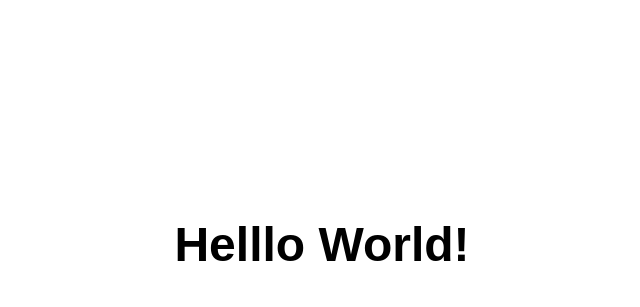
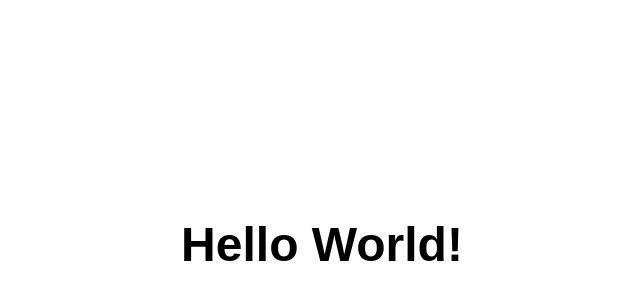
Before and after one commit to Pikasha08/Pikasha08.github.io, a plain HTML site: page index.html in a window 1280 px wide. Shown: the part 156-463 px from the top of the page, without its empty margins (318-958 px from the left). Drawn offline with Linux system fonts and the light colour scheme.

Commit message:
Update index.html

```diff
--- a/index.html
+++ b/index.html
@@ -17,7 +17,7 @@
 </head>
 <body class="fullscreen">
   <div class="container">
-    <h1 class="title">Helllo World!</h1>
+    <h1 class="title">Hello World!</h1>
   </div>
   <script src="js/main.js"></script>
 </body>
```
